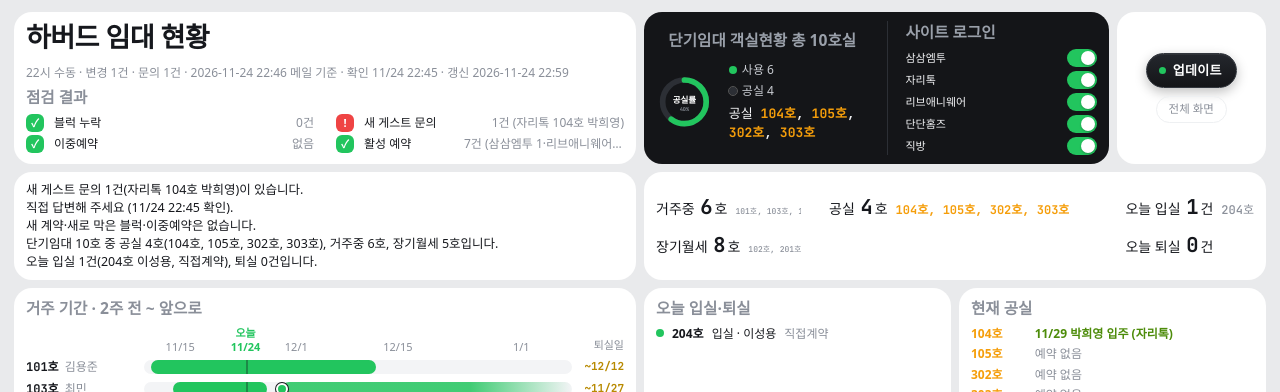
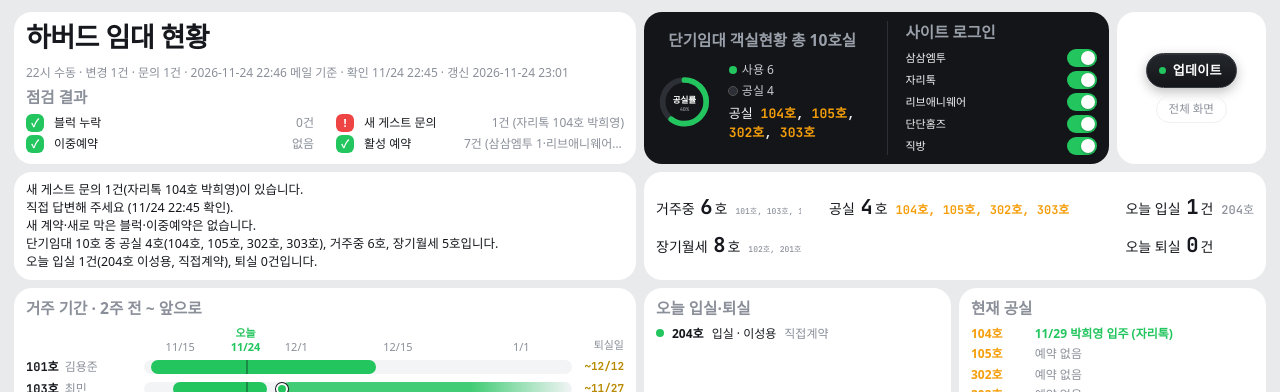
Before and after one commit to Jason-logone/harvard-status, a plain HTML site: page index.html in a window 1280 px wide. Shown: the top 392 px of the page. Drawn offline with Linux system fonts and the light colour scheme.

Commit message:
현황 갱신 (index.html)

```diff
--- a/index.html
+++ b/index.html
@@ -72,7 +72,7 @@ ul{list-style:none;margin:0;padding:0;display:flex;flex-direction:column;gap:3px
 .g-track{position:relative;height:14px;background:var(--soft);border-radius:999px;overflow:hidden}
 .g-track::after{content:"";position:absolute;top:0;bottom:0;left:var(--today);width:2px;background:var(--ink);opacity:.35}
 .bar{position:absolute;top:0;bottom:0;border-radius:999px}.bar.next{opacity:.35}.bar.open{opacity:.85;border-top-right-radius:0;border-bottom-right-radius:0}
-.vac-bar{position:absolute;top:2px;bottom:2px;border-radius:999px;background:repeating-linear-gradient(45deg,var(--amber) 0 4px,transparent 4px 8px);opacity:.6}.arr{position:absolute;top:1px;width:12px;height:12px;margin-left:-6px;border-radius:50%;border:2px solid var(--card);box-shadow:0 0 0 1px var(--ink)}.vac-lab{color:var(--amber)!important;font-weight:700}.vac .s.nx{color:var(--lime);font-weight:600}.vac-no,.kv .rooms.vac-no{color:var(--amber)!important;font-weight:700}.g-end.in{color:var(--green);font-weight:700;line-height:1.15}.lg-vac{background:repeating-linear-gradient(45deg,var(--amber) 0 3px,transparent 3px 6px)!important;border-radius:2px!important}.lg-arr{border:2px solid var(--ink);box-sizing:border-box}.g-endh{align-self:end;font-size:11px;color:var(--muted);text-align:right;white-space:nowrap}.g-end{font-family:"JetBrains Mono",monospace;font-size:11px;color:var(--yellow);font-weight:700;text-align:right}
+.vac-bar{position:absolute;top:2px;bottom:2px;border-radius:999px;background:repeating-linear-gradient(45deg,var(--amber) 0 4px,transparent 4px 8px);opacity:.6}.arr{position:absolute;top:1px;width:12px;height:12px;margin-left:-6px;border-radius:50%;border:2px solid var(--card);box-shadow:0 0 0 1px var(--ink)}.vac-lab{color:var(--amber)!important;font-weight:700}.vac .s.nx{color:var(--green);font-weight:600}.vac-no,.kv .rooms.vac-no{color:var(--amber)!important;font-weight:700}.g-end.in{color:var(--green);font-weight:700;line-height:1.15}.lg-vac{background:repeating-linear-gradient(45deg,var(--amber) 0 3px,transparent 3px 6px)!important;border-radius:2px!important}.lg-arr{border:2px solid var(--ink);box-sizing:border-box}.g-endh{align-self:end;font-size:11px;color:var(--muted);text-align:right;white-space:nowrap}.g-end{font-family:"JetBrains Mono",monospace;font-size:11px;color:var(--yellow);font-weight:700;text-align:right}
 .legend{display:flex;gap:12px;flex-wrap:wrap;color:var(--muted);font-size:12px}.legend i{display:inline-block;width:8px;height:8px;border-radius:50%;margin-right:5px}
 .foot{color:var(--muted);font-size:11px;text-align:center;margin-top:6px}
 @media (max-width:1366px){.card{padding:9px 12px}.grid{gap:8px}}
@@ -81,7 +81,7 @@ ul{list-style:none;margin:0;padding:0;display:flex;flex-direction:column;gap:3px
 @media (max-width:560px){.grid{grid-template-columns:1fr}.card,.span2,.span3,.span1{grid-column:auto}.row2{grid-row:auto}}
 </style></head><body><main class="wrap"><div class="grid">
 
-<section class="card span2"><div class="head"><h1>하버드 임대 현황</h1><div class="meta">22시 수동 · 변경 1건 · 문의 1건 · 2026-11-24 22:46 메일 기준 · 확인 11/24 22:45 · 갱신 2026-11-24 22:59</div></div>
+<section class="card span2"><div class="head"><h1>하버드 임대 현황</h1><div class="meta">22시 수동 · 변경 1건 · 문의 1건 · 2026-11-24 22:46 메일 기준 · 확인 11/24 22:45 · 갱신 2026-11-24 23:01</div></div>
 <span class="lbl">점검 결과</span><ul class="checks two-col"><li><span class="ic ok">✓</span><span class="k">블럭 누락</span><span class="v">0건</span></li><li><span class="ic bad">!</span><span class="k">새 게스트 문의</span><span class="v">1건 (자리톡 104호 박희영)</span></li><li><span class="ic ok">✓</span><span class="k">이중예약</span><span class="v">없음</span></li><li><span class="ic ok">✓</span><span class="k">활성 예약</span><span class="v">7건 (삼삼엠투 1·리브애니웨어 2·자리톡 4) + 직접계약 1건</span></li></ul></section>
 
 <section class="card dark span3 room-card"><div class="donut-card"><span class="lbl">단기임대 객실현황 총 10호실</span><div class="d-row"><svg viewBox="0 0 120 120" class="donut" role="img" aria-label="단기임대 10호 중 공실 4호, 공실률 40%">
```
